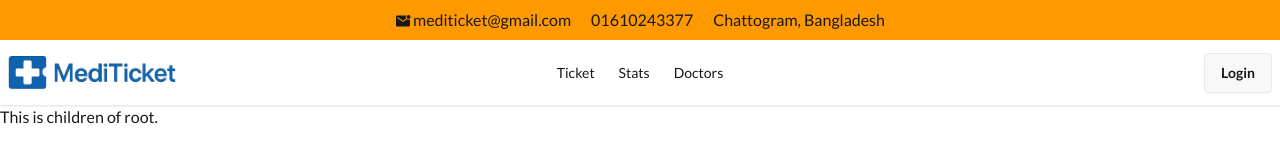
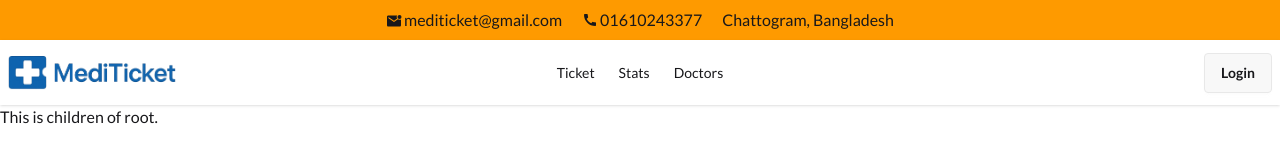
Before and after one commit to Suprio-Das/MediTicket, a React (Vite) app: page / in a window 1280 px wide. Shown: the top 160 px of the page. Built offline with nearby package versions, Linux system fonts and the light colour scheme.

Commit message:
Call icon added

```diff
--- a/src/Components/Shared/Navbar.jsx
+++ b/src/Components/Shared/Navbar.jsx
@@ -1,12 +1,13 @@
 import { Link } from 'react-router';
 import MediTicketLogo from '../../assets/MediTicket.png';
 import { IoMdMailUnread } from "react-icons/io";
+import { MdCall } from "react-icons/md";
 const Navbar = () => {
     return (
         <div>
             <div className='bg-amber-500 p-2 flex justify-center gap-5'>
                 <p className='flex items-center gap-0.5'><IoMdMailUnread className='mt-0.5' /> mediticket@gmail.com</p>
-                <p>01610243377</p>
+                <p className='flex items-center gap-0.5'><MdCall /> 01610243377</p>
                 <p>Chattogram, Bangladesh</p>
             </div>
             <div className="navbar bg-base-100 shadow-sm">
```
